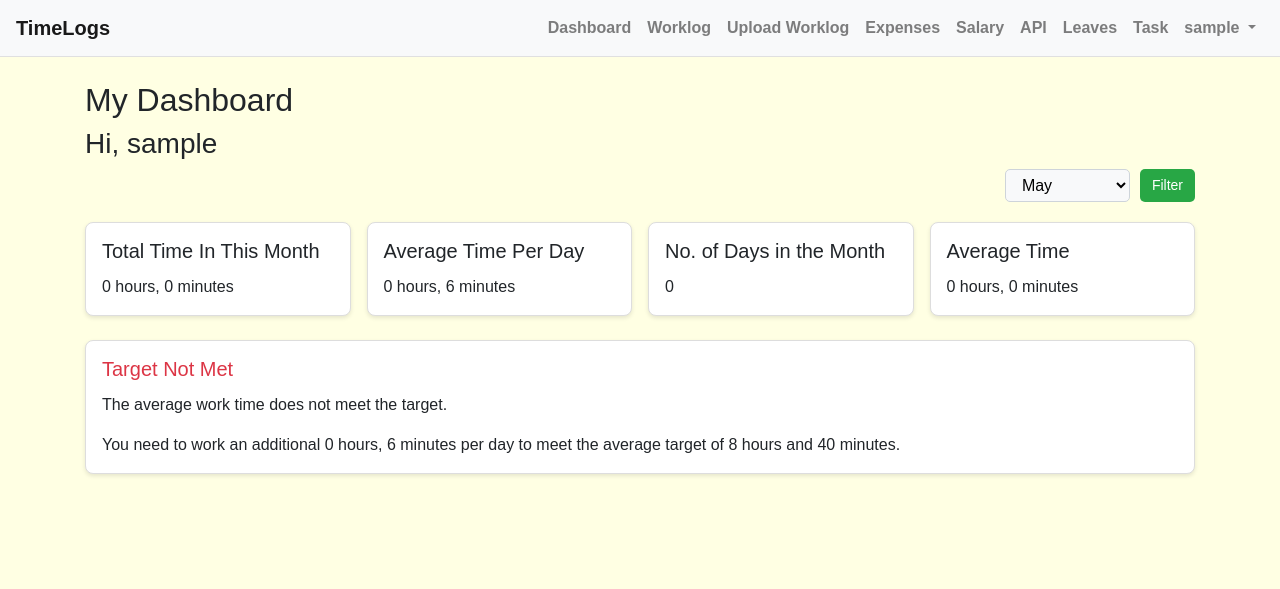
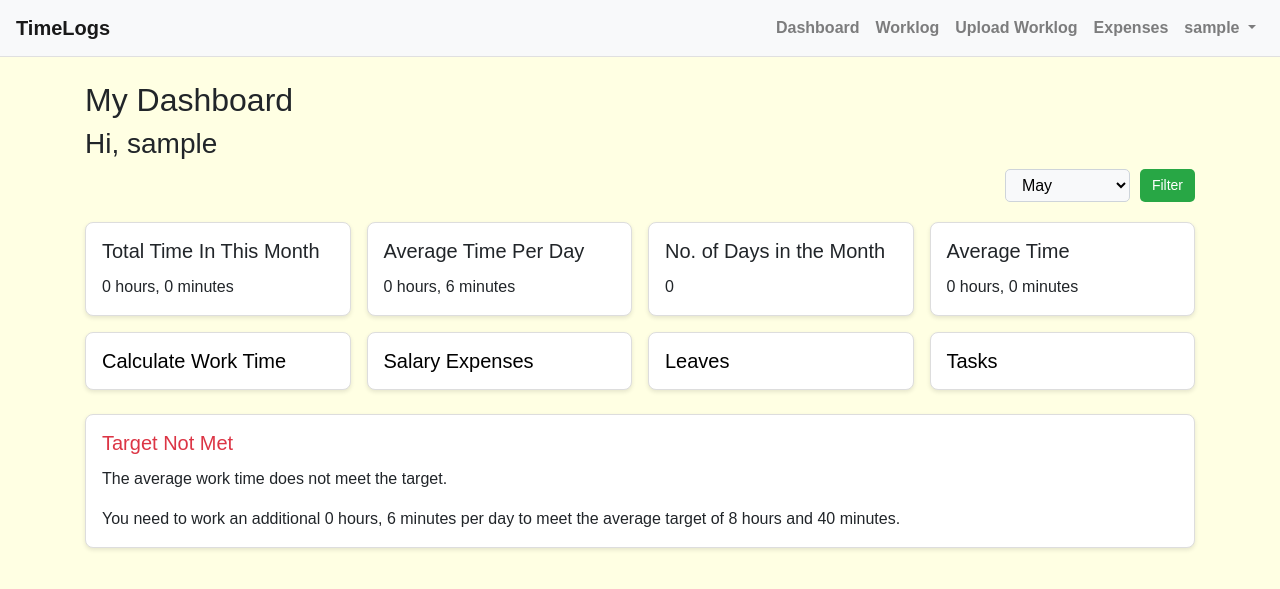
Before and after one commit to ashishkekan/Timelogix, a Django app: page /dashboard/ in a window 1280 px wide. Shown: the top 589 px of the page. Run offline with Django 5.2, Linux system fonts and the light colour scheme; the visitor is signed in with stand-in values (Sample User, id 1); data that the repository does not hold is empty; some libraries are stand-ins or nearby versions.

Commit message:
Refactored urls

```diff
--- a/avg_calc/templates/navbar/base.html
+++ b/avg_calc/templates/navbar/base.html
@@ -107,18 +107,6 @@
                     <li class="nav-item">
                         <a class="nav-link" href="{% url 'expenses' %}"><b>Expenses</b></a>
                     </li>
-                    <li class="nav-item">
-                        <a class="nav-link" href="{% url 'update_salary_expenses' %}"><b>Salary</b></a>
-                    </li>
-                    <li class="nav-item">
-                        <a class="nav-link" href="{% url 'calculate_work_time' %}"><b>API</b></a>
-                    </li>
-                    <li class="nav-item">
-                        <a class="nav-link" href="{% url 'leaves' %}"><b>Leaves</b></a>
-                    </li>
-                    <li class="nav-item">
-                        <a class="nav-link" href="{% url 'create_task' %}"><b>Task</b></a>
-                    </li>
                 </ul>
               {% endif %}
                 <ul class="navbar-nav">
--- a/avg_calc/templates/worktime/dashboard.html
+++ b/avg_calc/templates/worktime/dashboard.html
@@ -85,6 +85,14 @@
         font-weight: bold;
     }
 
+    .card-link-wrapper .card-title {
+        color: black;
+        transition: color 0.3s ease;
+    }
+
+    .card-link-wrapper:hover .card-title {
+        color: #28a745;
+    }
 </style>
 
 <h2>My Dashboard</h2>
@@ -124,6 +132,34 @@
             <p class="card-text">{{ average_time }}</p>
         </div>
     </div>
+    <a href="{% url 'calculate_work_time' %}" class="d-block text-decoration-none card-link-wrapper">
+        <div class="card">
+            <div class="card-body">
+                <h5 class="card-title mb-0">Calculate Work Time</h5>
+            </div>
+        </div>
+    </a>
+    <a href="{% url 'update_salary_expenses' %}" class="d-block text-decoration-none card-link-wrapper">
+        <div class="card">
+            <div class="card-body">
+                <h5 class="card-title mb-0">Salary Expenses</h5>
+            </div>
+        </div>
+    </a>
+    <a href="{% url 'leaves' %}" class="d-block text-decoration-none card-link-wrapper">
+        <div class="card">
+            <div class="card-body">
+                <h5 class="card-title mb-0">Leaves</h5>
+            </div>
+        </div>
+    </a>
+    <a href="{% url 'create_task' %}" class="d-block text-decoration-none card-link-wrapper">
+        <div class="card">
+            <div class="card-body">
+                <h5 class="card-title mb-0">Tasks</h5>
+            </div>
+        </div>
+    </a>
 </div>
 
 <div class="row mb-4">
--- a/avg_calc/urls.py
+++ b/avg_calc/urls.py
@@ -16,9 +16,6 @@ urlpatterns = [
     path("download_template/", views.download_template, name="download_template"),
     path("expenses/", views.total_expenses, name="expenses"),
     path("update-salary/", views.update_salary_expenses, name="update_salary_expenses"),
-    path(
-        "salary-success/", views.salary_expenses_success, name="salary_expenses_success"
-    ),
     path("calculate-work-time/", views.calculate_work_time, name="calculate_work_time"),
     path(
         "work-summary/<int:pk>/", views.work_summary_detail, name="work_summary_detail"
--- a/avg_calc/views.py
+++ b/avg_calc/views.py
@@ -45,6 +45,7 @@ def register(request):
         if form.is_valid():
             user = form.save()
             log_activity(user, "Registered an account")
+            messages.success(request, "User registered successfully!")
             return redirect("login")
     else:
         form = RegisterForm()
@@ -58,6 +59,7 @@ def login(request):
             user = form.get_user()
             auth_login(request, user)
             log_activity(request.user, "Logged in")
+            messages.success(request, "User Login successfully!")
             return redirect("dashboard")
     else:
         form = AuthenticationForm()
@@ -109,7 +111,8 @@ def submit_work_time(request):
             work_time_entry.user = request.user
             work_time_entry.save()
             log_activity(request.user, "Submit Worklog")
-            return redirect("dashboard")
+            messages.success(request, "Worklog submitted successfully!")
+            return redirect("submit_work_time")
     else:
         form = WorkTimeEntryForm()
     return render(request, "worktime/submit_work_time.html", {"form": form})
@@ -162,7 +165,7 @@ def upload_time_logs(request):
                     breakin_time=row["Break-In Time"],
                 )
                 log_activity(request.user, "Upload Work Time")
-
+            messages.success(request, "Worklogs uploaded successfully!")
             return redirect("dashboard")
     else:
         form = UploadExcelForm()
@@ -324,15 +327,12 @@ def update_salary_expenses(request):
         if form.is_valid():
             form.save()
             log_activity(request.user, "Update salary")
-            return redirect("salary_expenses_success")
+            messages.success(request, "Salary Expenses are submitted successfully!")
+            return redirect("update_salary_expenses")
     else:
         form = SalaryExpensesForm(instance=profile)
 
     return render(request, "worktime/update_salary_expenses.html", {"form": form})
-
-
-def salary_expenses_success(request):
-    return render(request, "worktime/success.html")
 
 
 @login_required
@@ -391,6 +391,7 @@ def add_leave(request):
             leave.user = request.user
             leave.save()
             log_activity(request.user, "Apply Leave")
+            messages.success(request, "Leave added successfully!")
             return redirect("dashboard")
     else:
         form = LeaveForm()
@@ -406,6 +407,7 @@ def create_task(request):
             task.user = request.user
             task.save()
             log_activity(request.user, "Create Task")
+            messages.success(request, "Task added successfully!")
             return redirect("task_list")
     else:
         form = TaskForm()
```
